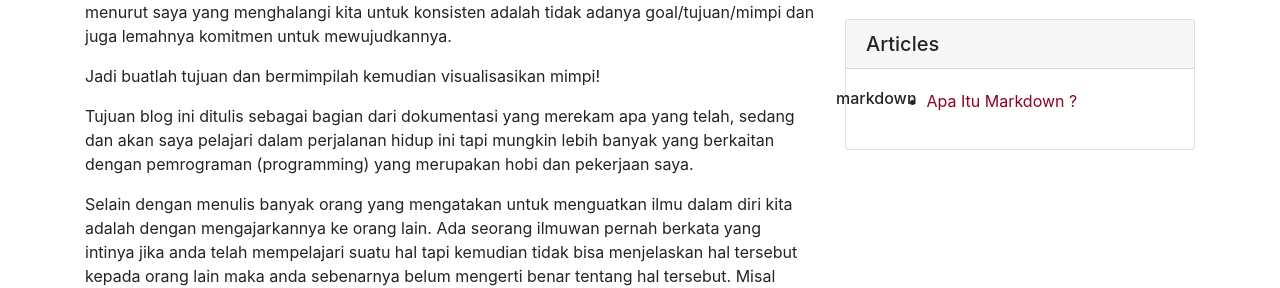
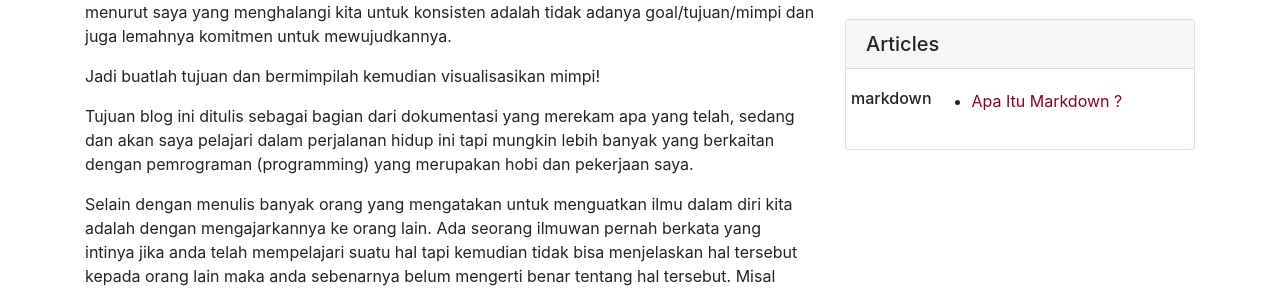
Before and after one commit to yarfik/yarfik.github.io, a Jekyll site: the page built from index.md, in a window 1280 px wide. Shown: the part 218-506 px from the top of the page. Built offline with Jekyll 4.4.1, drawn with Linux system fonts in a browser that asks for light colours.

Commit message:
styling sidepanel

```diff
--- a/_includes/category_list.html
+++ b/_includes/category_list.html
@@ -4,16 +4,12 @@
             <div class="card-body">
               <div class="row">
                 {% for category in site.categories %}
-                  <div class="row">
-                    <h6>{{ category[0] }}</h6>
-                  </div>
-                  <div class="row">
-                    <ul>
-                      {% for post in category[1] %}
-                        <li><a href="{{ post.url }}">{{ post.title }}</a></li>
-                      {% endfor %}
-                    </ul>
-                  </div>
+                  <p><h6>{{ category[0] }}</h6></p>
+                  <ul>
+                    {% for post in category[1] %}
+                      <li><a href="{{ post.url }}">{{ post.title }}</a></li>
+                    {% endfor %}
+                  </ul>
                 {% endfor %}
               </div>
             </div>
```
